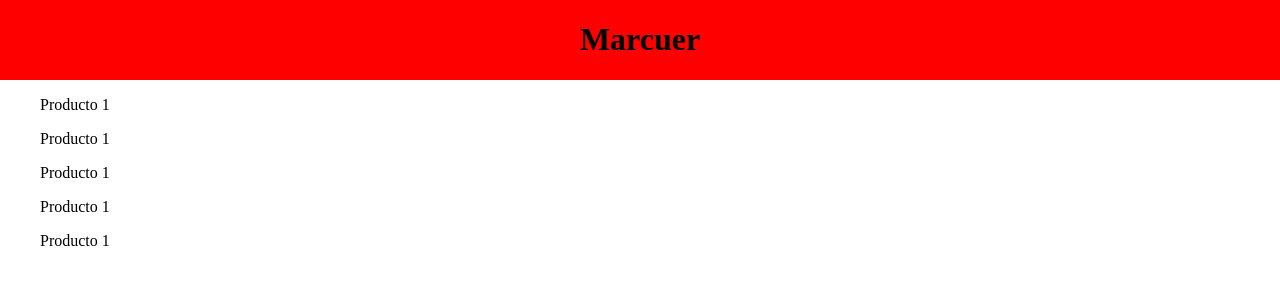
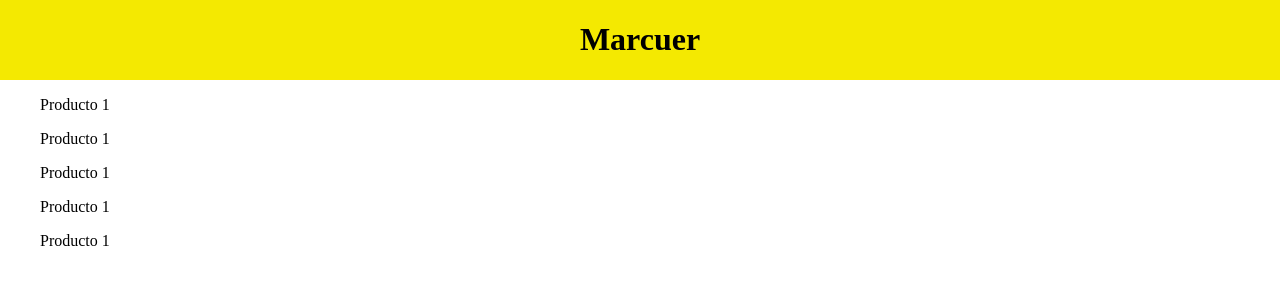
Before and after one commit to MichaelHurtado18/tiendaVirtual, a plain HTML site: page index.html in a window 1280 px wide. Drawn offline with Linux system fonts and the light colour scheme.

Commit message:
Header nuevamente amarillo

```diff
--- a/estilos/estilos.css
+++ b/estilos/estilos.css
@@ -13,7 +13,7 @@ body {
 }
 
 .header {
-    background-color: red;
+    background-color: #F4E901;
 }
 
 .barra {
```
